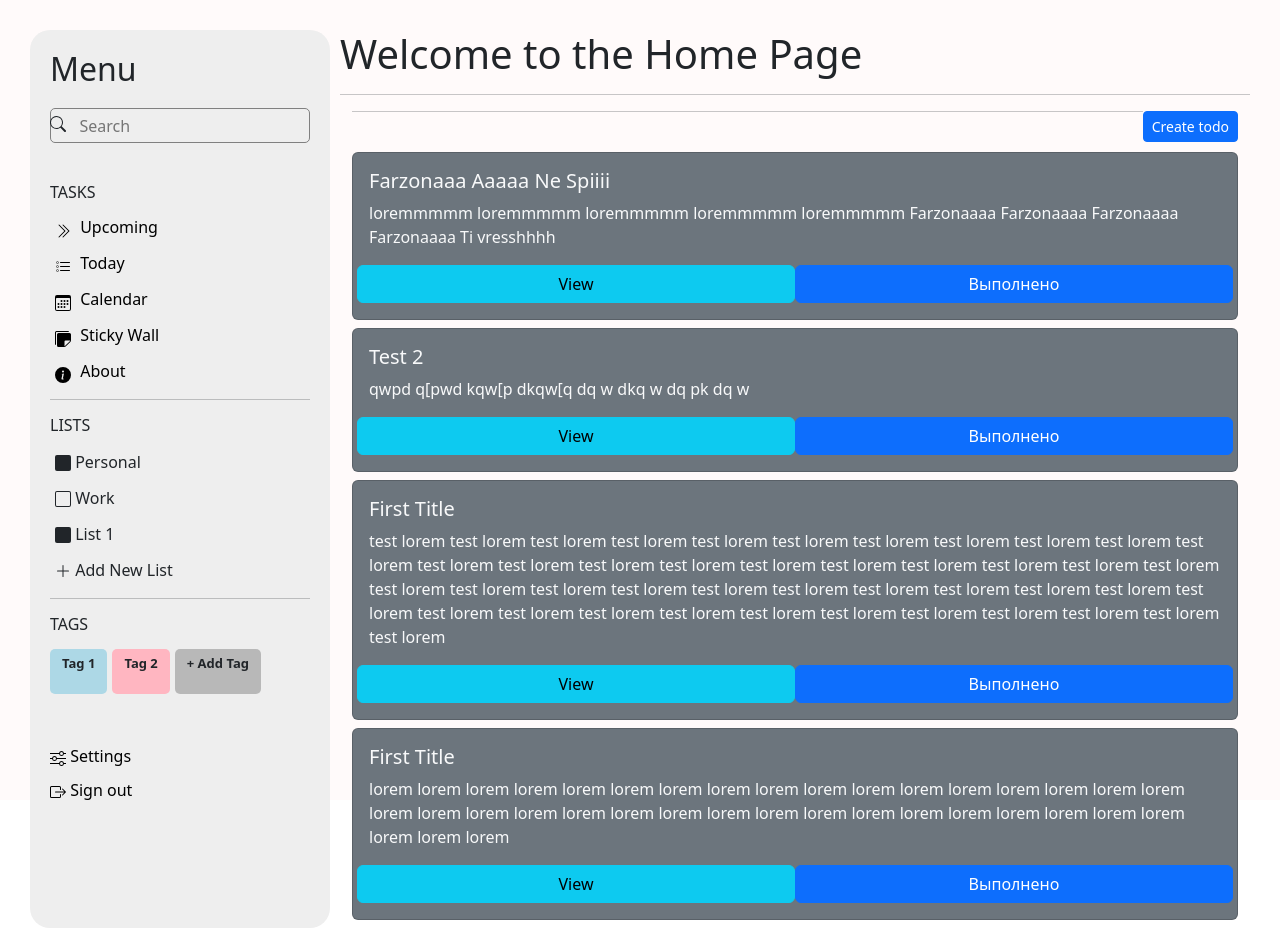
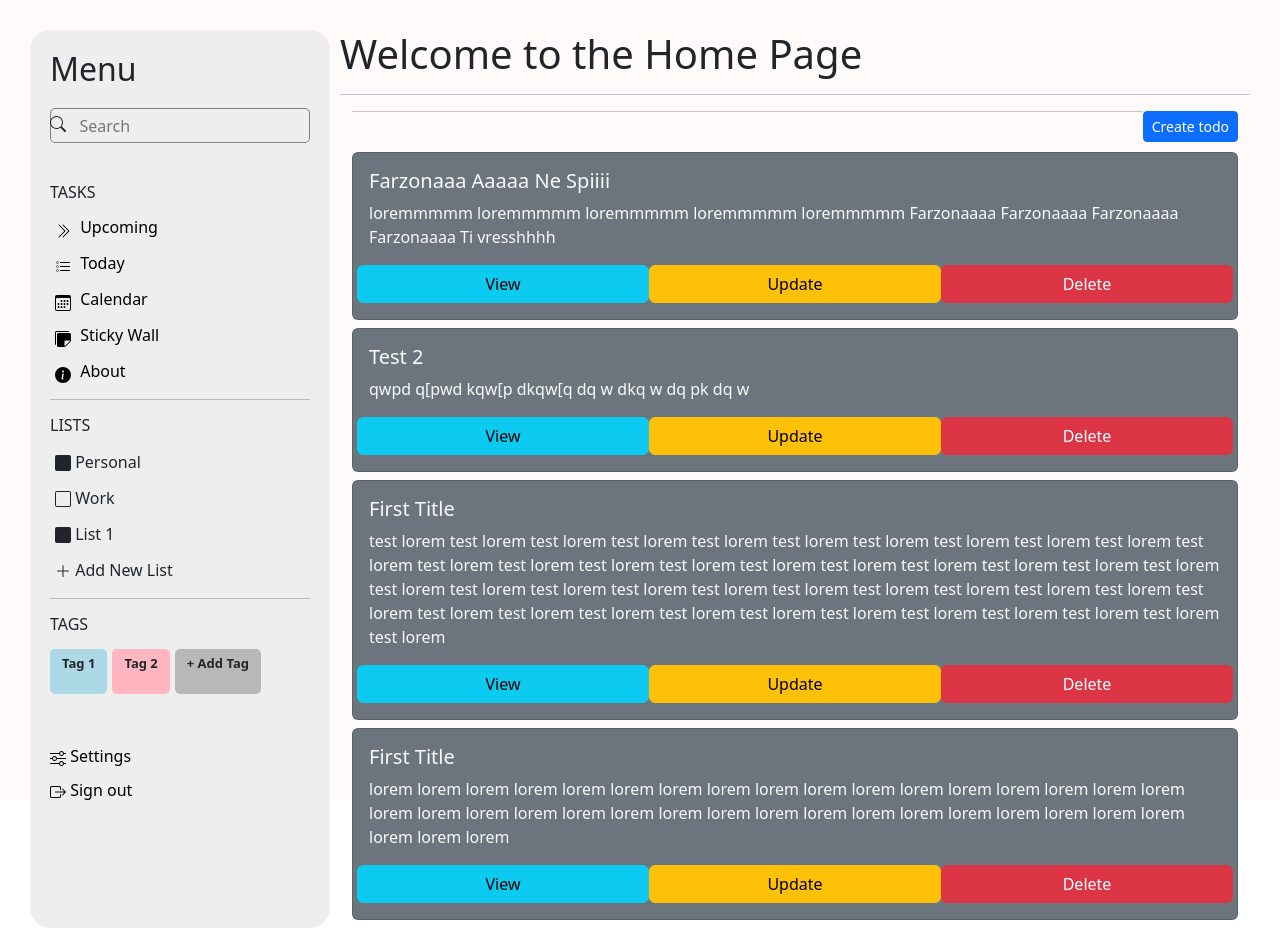
Before and after one commit to AlisherXujanov/Django_group2, a Django app: page / in a window 1280 px wide. Run offline with Django 5.2, Linux system fonts and the light colour scheme; data comes from the database, SQL or seed files in the repository; both versions use the stored data as it was after the commit; some libraries are stand-ins or nearby versions.

Commit message:
update todo

```diff
--- a/todo/main/templates/home.html
+++ b/todo/main/templates/home.html
@@ -20,7 +20,8 @@
 
     <div class="row">
       <a href="{% url 'todo_details' item.id %}" class="col btn btn-info">View</a>
-      <a href="#" class="col btn btn-primary">Выполнено</a>
+      <a href="{% url 'update_todo' item.id %}" class="col btn btn-warning">Update</a>
+      <a href="#" class="col btn btn-danger">Delete</a>
     </div>
   </div>
   {% endfor %}
--- a/todo/main/urls.py
+++ b/todo/main/urls.py
@@ -5,5 +5,6 @@ urlpatterns = [
     path("", home_page, name="home"),
     path("about/", about_page, name="about"),
     path("create-todo/", create_todo, name="create_todo"),
+    path("update-todo/<int:pk>", update_todo, name="update_todo"),
     path("todo-details/<int:pk>", todo_details, name="todo_details"),
 ]
--- a/todo/main/views.py
+++ b/todo/main/views.py
@@ -40,6 +40,24 @@ def create_todo(request):
     return render(request, "create_todo.html", context)
 
 
+def update_todo(request, pk:int):
+    todo_obj = Todos.objects.get(id=pk)
+
+    if request.method == "POST":
+        form = TodoForm(request.POST, instance=todo_obj)
+        if form.is_valid():
+            form.save()
+            messages.success(request, "Todo updated successfully")
+            return redirect("home")
+
+    form = TodoForm(instance=todo_obj)
+    context = {
+        "title": "Update a new Todo",
+        "form": form
+    }
+    return render(request, "update_todo.html", context)
+
+
 def todo_details(request, pk:int):
     # todo_obj = Todos.objects.get(id=pk)
     todo_obj = get_object_or_404(Todos, id=pk)
```
Also changed, not shown: todo/main/templates/update_todo.html (added, +13 -0 lines), todo/db.sqlite3.
